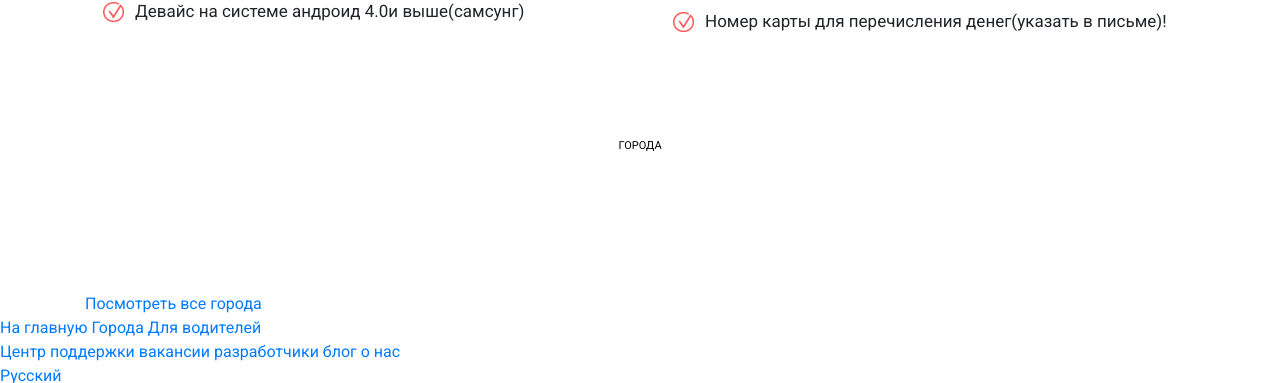
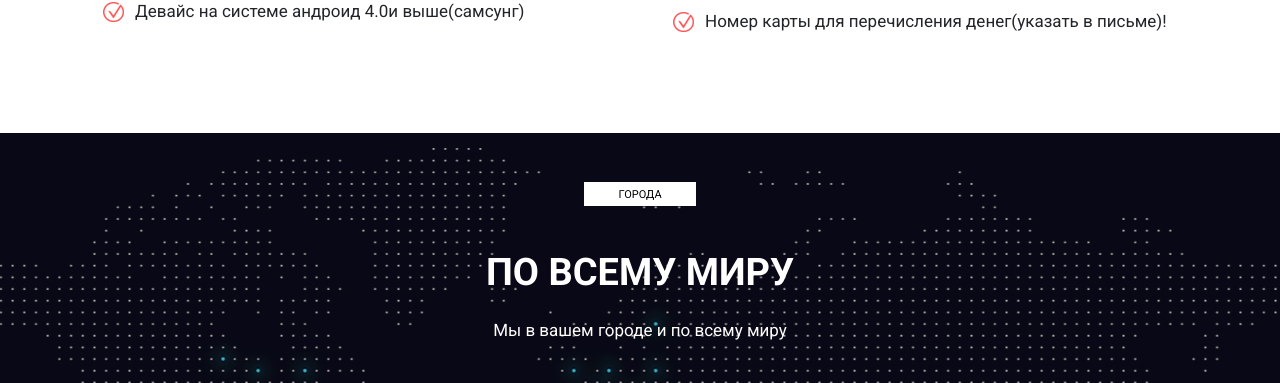
Before and after one commit to gruand13/UBER, a plain HTML site: page src/index.html in a window 1280 px wide. Shown: the part 4601-4984 px from the top of the page. Drawn offline with Linux system fonts and the light colour scheme.

Commit message:
landing is ready with html css and sass

```diff
--- a/src/sass/style.sass
+++ b/src/sass/style.sass
@@ -350,3 +350,85 @@ nav
             li
                 &:before
                     background: url('../icons/check_red.png') center (center / cover) no-repeat
+.world
+    position: relative
+    min-height: 717px
+    padding: 49px 0
+    background: url('../img/bg/map.jpg') center (center / cover) no-repeat
+    &_link
+        position: absolute
+        left: 50%
+        transform: translateX(-50%)
+        bottom: 49px
+        text-align: center
+        font-size: 15px
+        font-weight: 400
+        line-height: 68px
+        text-transform: uppercase
+        color: #1fbad6
+        &:hower
+            text-decoration: none
+            color: #fff
+.footer
+    &_divider
+        width: 229px
+        height: 4px
+        background-color: #1fbad6
+        margin: 0 auto
+    &_wrapper
+        display: flex
+        justify-content: space-between
+        align-items: flex-start
+        padding-top: 32px
+    &_wrapper > div
+        width: 33%
+        &:nth-child(3)
+            display: flex
+            justify-content: flex-end
+    &_social
+        width: 160px
+        display: flex
+        justify-content: space-between
+        &_item
+            display: flex
+            justify-content: center
+            align-items: center
+            margin: 0 4px
+            width: 32px
+            height: 32px
+            background-color: #070716
+            border-radius: 100%
+            i
+                color: #fff
+    &_links
+        width: 390px
+        margin: 0 auto
+        &_main
+            display: flex
+            justify-content: space-between
+            padding: 0 10px
+            a
+                color: #070716
+                font-size: 15px
+                font-weight: 300
+                text-transform: uppercase
+        &_sub
+            display: flex
+            justify-content: space-between
+            margin-top: 10px
+            a
+                color: #999999
+                font-size: 11px
+                font-weight: 300
+                text-transform: uppercase
+        &_lang
+            display: block
+            margin: 0 auto
+            color: #1fbad1
+            font-size: 11px
+            font-weight: 400
+            margin-top: 19px
+            text-transform: uppercase
+            text-align: center
+
+    &_mobile
```
Also changed, not shown: src/index.html (+0 -5 lines), src/css/style.min.css, src/img/app_store.png (added), src/img/google_play.png (added), src/img/windows_store.png (added).
